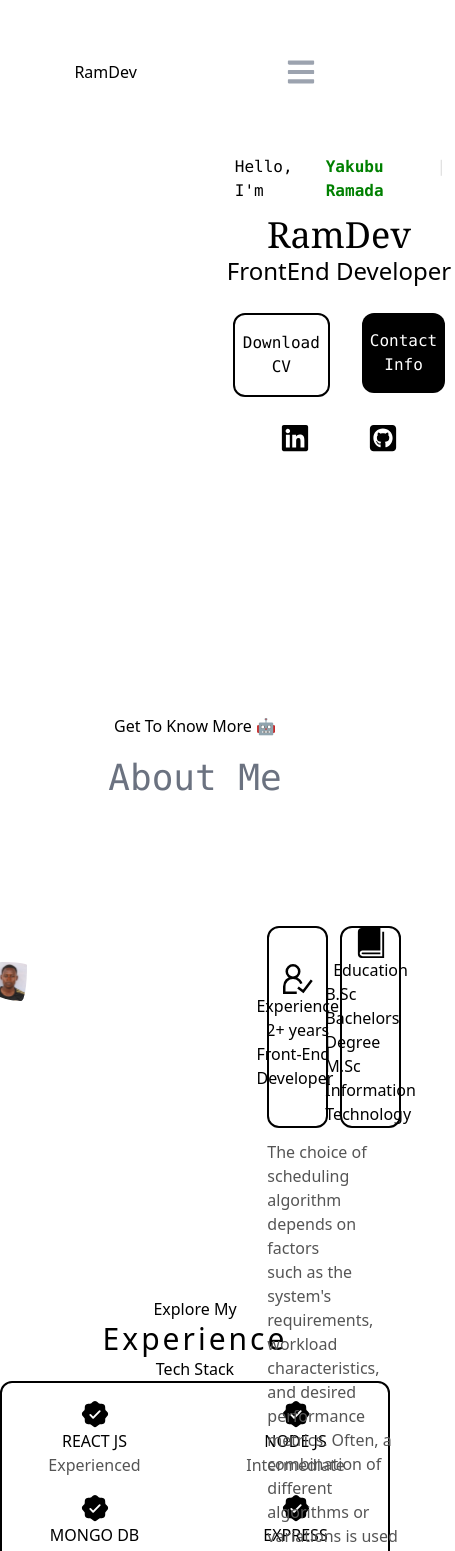
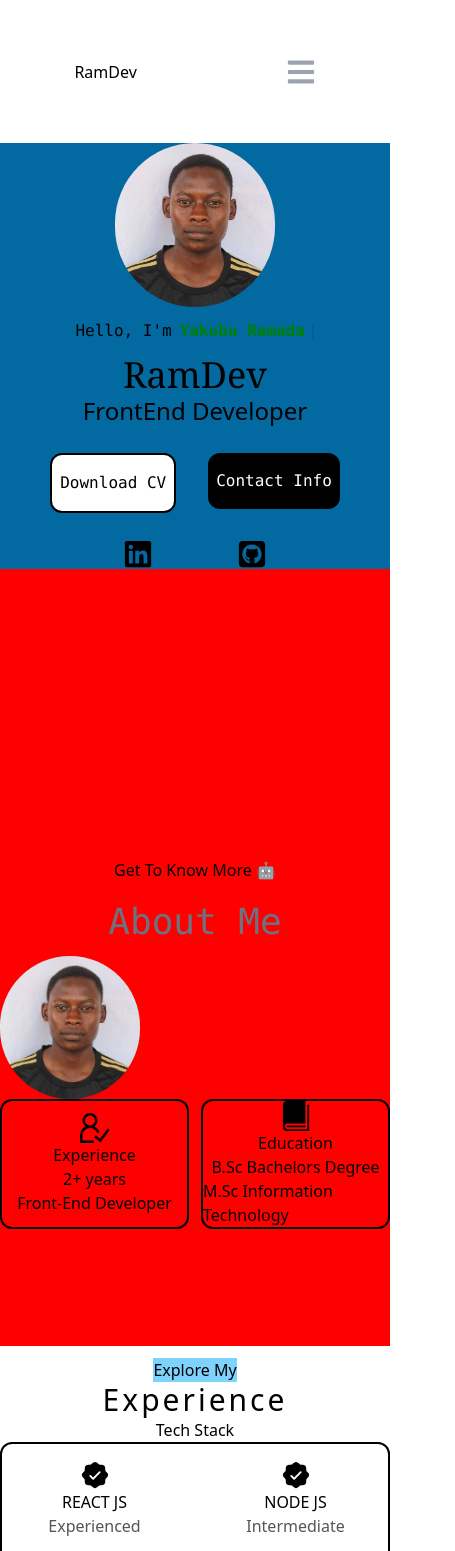
Before and after one commit to RamadanDY/My-Portfolio, a React (Create React App) app: page / in a window 390 px wide. Shown: the top 1551 px of the page, 455 px wide, since content can reach past the window. Built offline with nearby package versions, Linux system fonts and the light colour scheme.

Commit message:
media querries

```diff
--- a/src/Components/About.css
+++ b/src/Components/About.css
@@ -14,6 +14,33 @@
   border: 2px solid black;
 }
 .About-wrapper {
-  height: 100vh;
-  position: relative;
+  height: 92vh;
+  /* position: relative; */
 }
+
+@media screen and (max-width: 910px) {
+  .About-wrapper {
+    background-color: red;
+    height-bottom: 90vh;
+    padding-bottom: 2px;
+    /* gap: 3; */
+  }
+  .wrapper {
+    display: flex;
+    flex-direction: column;
+    gap: 0;
+  }
+  .head {
+    padding-bottom: 2px;
+    margin-top: 0px;
+  }
+  .text {
+  }
+  .img-wrapper {
+    /* width: full; */
+    display: flex;
+    justify-content: center;
+    align-items: center;
+    /* margin-right: 100px; */
+  }
+}
--- a/src/Components/About.jsx
+++ b/src/Components/About.jsx
@@ -7,19 +7,19 @@ import { ImBook } from "react-icons/im";
 const About = () => {
   return (
     <>
-    <div className='About-wrapper flex flex-col justify-center items-center '>
-        <div className="head pb-32 pt-8">
+      <div className=' About-wrapper flex flex-col justify-center items-center  '>
+        <div className="head pb-12 pt-8">
           <h3 className=' flex  justify-center items-center  pb-5 '>Get To Know More 🤖</h3>
           <h3 className=' flex  justify-center items-center text-4xl text-gray-500 gap  font-mono'>About Me</h3>
         </div>
-        <div className="wrapper flex flex-row gap-60 ">
-          <div className="img-wrapper h-92  w-40 pt-9">
-            <img src={Mypic} alt=""  className=' img-wrapper rounded-full'/>
+        <div className="  wrapper flex flex-col md:flex-row md:h-80vh gap-60 max-w-4xl mx-auto">
+          <div className="img-wrapper h-92 w-40 pt-3 pr-5">
+            <img src={Mypic} alt="Profile" className="rounded-full" />
           </div>
-          <div className="text grid grid-cols-2 gap-3">
+          <div className=" text grid grid-cols-2 gap-3">
             <div className="tex-wra p-3 experience flex flex-col justify-center items-center">
-              <GrUserExpert size={30}/>
-              <div className=" text-wrap flex flex-col  justify-center items-center border-slate-950 red">
+              <GrUserExpert size={30} />
+              <div className="text-wrap flex flex-col  justify-center items-center border-slate-950 red">
                 <h3>Experience</h3>
                 <h3>2+ years</h3>
                 <h3>Front-End Developer</h3>
@@ -33,19 +33,19 @@ const About = () => {
                 <h3>M.Sc Information Technology</h3>
               </div>
             </div>
-            <div className="text-wrapper col-span-2 flex flex-col justify-center items-center">
+            {/* <div className="text-wrapper col-span-2 flex flex-col justify-center items-center">
               <p>The choice of scheduling algorithm depends on factors <br />
                 such as the system's requirements, workload characteristics, <br />
                 and desired performance metrics. Often, a combination of different <br />
                 algorithms or variations is used to achieve optimal performance in various <br />
                 scenarios.
               </p>
-            </div>
-
+            </div>   */}
           </div>
         </div>
+      </div>
 
-    </div>
+
 
     </>
   )
--- a/src/Components/Contact.css
+++ b/src/Components/Contact.css
@@ -1,9 +1,3 @@
-.Contact-wrapper {
-  /* background: red; */
-  height: 85vh;
-  width: 100%;
-}
-
 .Info {
   border: 0.3px solid black;
   border-radius: 25px;
--- a/src/Components/Experience.jsx
+++ b/src/Components/Experience.jsx
@@ -7,7 +7,7 @@ const Experience = () => {
     <div className='experience-wrapper'>
       <div className="experience-wrap">
         <div className="ex-text flex flex-col justify-center items-center">
-          <div className="text">Explore My</div>
+          <div className="text max-[910px]:mt-3 max-[910px]:bg-sky-300">Explore My</div>
           <div className="sub-text text-3xl tracking-widest">Experience</div>
           <div className="front ">
             Tech Stack
--- a/src/Components/HeroSec.jsx
+++ b/src/Components/HeroSec.jsx
@@ -17,9 +17,9 @@ const HeroSec = () => {
   };
 
   return (
-    <div className="portfolio flex flex-row items-center justify-center gap-x-72">
+    <div className="portfolio flex flex-row items-center justify-center gap-x-72 max-[910px]:bg-sky-700">
         <div className="pic-container">
-        <img src={Mypic} alt="Profile" className="h-92 w-40 rounded-full object-contain" />
+            <img src={Mypic} alt="Profile" className="h-92 w-40 rounded-full " />
         </div>
         <div className="sec-text flex flex-col gap-4">
             <div className="wrapper-hero flex flex-col">
--- a/src/Components/HeroSection.css
+++ b/src/Components/HeroSection.css
@@ -13,3 +13,10 @@
   border-radius: 12px;
   border: 2px solid black;
 }
+
+@media screen and (max-width: 910px) {
+  .portfolio {
+    display: flex;
+    flex-direction: column;
+  }
+}
--- a/src/Components/Project.css
+++ b/src/Components/Project.css
@@ -39,3 +39,12 @@ button {
   margin: 10px;
   padding: 17px;
 }
+
+@media screen and (max-width: 910px) {
+  .details-container {
+    height: fill;
+    background-color: gray;
+    display: flex;
+    flex-direction: column;
+  }
+}
```
Also changed, not shown: src/App.css (line endings or trailing spaces). Lines whose indentation alone changed are shown as unchanged.
